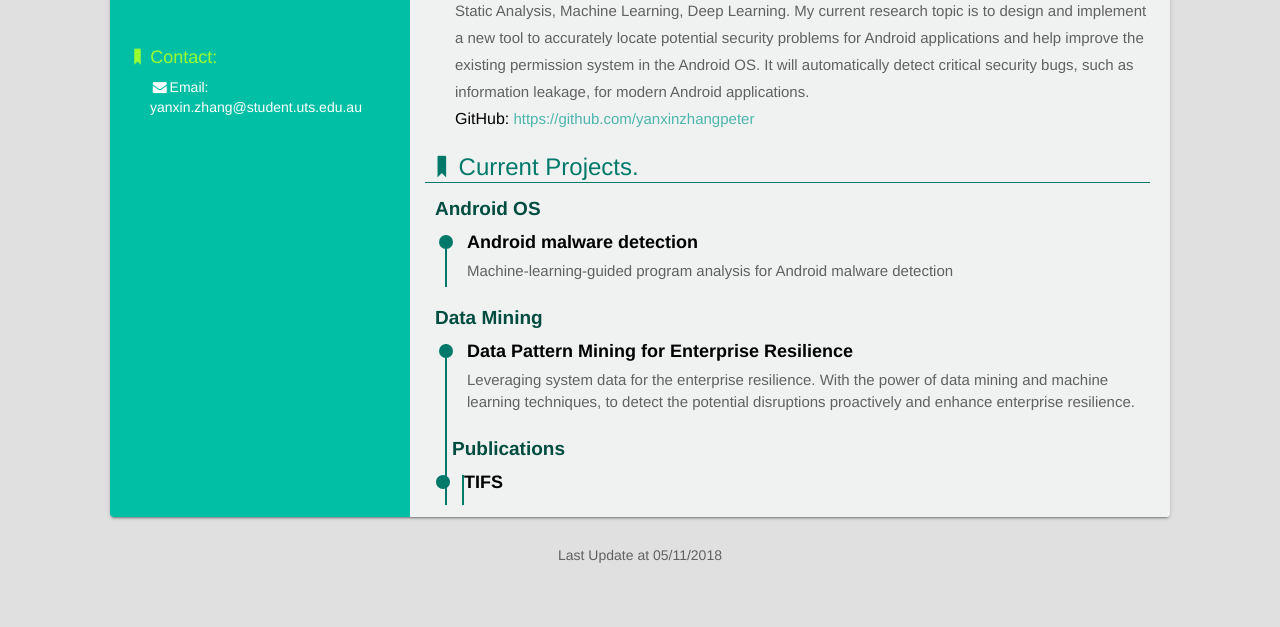
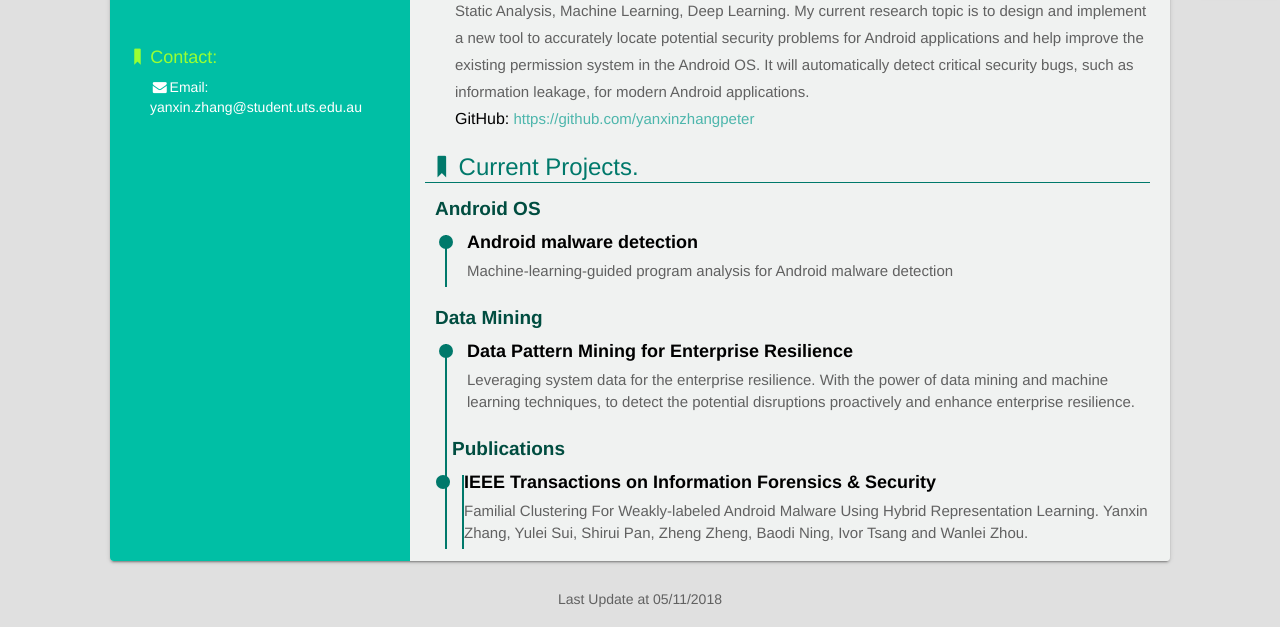
Before and after one commit to yanxinzhangpeter/YanxinZhang, a website: page index.html in a window 1280 px wide. Shown: the part 283-910 px from the top of the page. Before the commit the page ends 866 px from the top, so only its background shows below. Drawn offline with Linux system fonts and the light colour scheme.

Commit message:
Update index.html

```diff
--- a/index.html
+++ b/index.html
@@ -85,8 +85,10 @@ such as information leakage, for modern Android applications.</dd>
         <ul class="exp">
           <li>
             <div class="circle"></div>
-            <h4>TIFS</h4>
-            <p>   </p>
+            <h4>IEEE Transactions on Information Forensics & Security</h4>
+            <p> Familial Clustering For Weakly-labeled Android Malware Using Hybrid Representation Learning.
+            Yanxin Zhang, Yulei Sui, Shirui Pan, Zheng Zheng, Baodi Ning, Ivor Tsang and Wanlei Zhou.
+            </p>
           </li>
 
 
```
